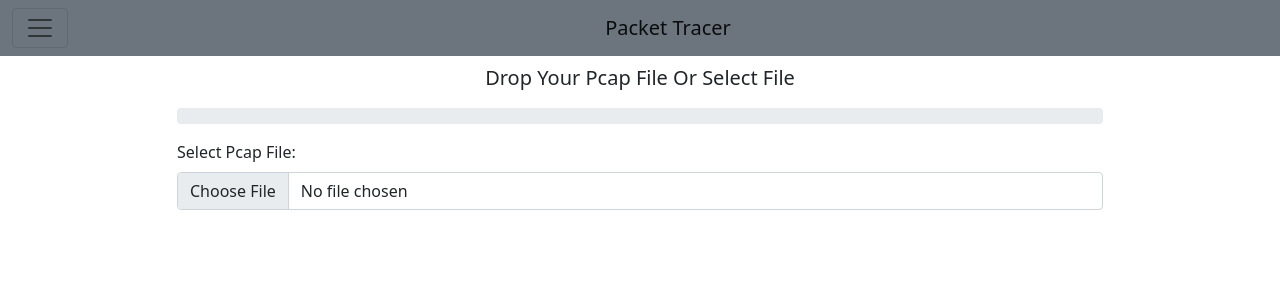
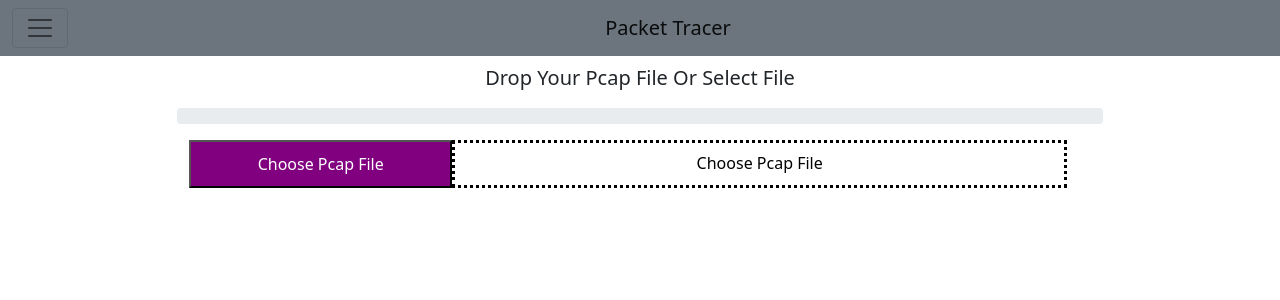
Before and after one commit to YadavGulshan/packet-analyzer, a Next.js app: page / in a window 1280 px wide. Shown: the top 300 px of the page. Built offline with nearby package versions, Linux system fonts and the light colour scheme.

Commit message:
Improved File Selection and DropBox and Use nextjs Api to handle post for Process Loading Bar

```diff
--- a/components/DropFile.tsx
+++ b/components/DropFile.tsx
@@ -4,22 +4,39 @@ import { Fragment } from 'react';
 import { useUploadForm } from './hooks';
 import Dropzone from 'react-dropzone';
 import { ProgressBar, Button, Form } from 'react-bootstrap';
+import { text } from 'stream/consumers';
 export const DropFile = () => {
   const fileTypes = ['Pcap'];
   const [file, setFile] = useState(null);
   const handleDrop = acceptedFiles => {
-    // setFile(acceptedFiles.map(file => file.name));
-    setFile(file => acceptedFiles);
-    handleSubmit();
+    if (acceptedFiles[0].name.split('.').pop() == 'pcap') {
+      // setFile(acceptedFiles.map(file => file.name));
+      setFile(file => acceptedFiles);
+      let labelFileName = document.getElementById('labelFileName');
+      // labelFileName.setAttribute('value' , file)
+      labelFileName.innerHTML = acceptedFiles[0].name;
+      console.log(acceptedFiles[0].name.split('.').pop());
+      handleSubmit();
+    } else {
+      alert('Hello! I am an alert box!!');
+    }
   };
 
-  const { isLoading, isSuccess, uploadForm, progress } = useUploadForm(
-    'http://localhost:5000/post',
-  );
+  const { isLoading, isSuccess, uploadForm, progress } =
+    useUploadForm('/api/file');
 
   const handleSubmit = async () => {
     return await uploadForm(file);
   };
+
+  const handleSubmitEdut = event => {
+    // highlight-range{4}
+    event.preventDefault();
+    let element = document.getElementById('uploadFile');
+    element.click();
+  };
+
+  let fileInput = createRef;
 
   return (
     <div>
@@ -30,18 +47,55 @@ export const DropFile = () => {
         now={progress}
         label={`${progress}%`}
       />
-      <Form.Group controlId="formFile" className="mb-3">
-        <Form.Label>Select Pcap File:</Form.Label>
-        <Form.Control onChange={handleDrop} type="file" />
-      </Form.Group>
+      <div className="container">
+        <input
+          id="uploadFile"
+          type="file"
+          accept="application/vnd.tcpdump.pcap"
+          ref={fileInput}
+          onChange={e => handleDrop(e.target.files)}
+          style={{ display: 'none' }}
+        />
+        <div style={{ width: '100%' }} className="row class1">
+          <button
+            className="col-md-4"
+            onClick={handleSubmitEdut}
+            style={{
+              width: '30%',
+              height: '3rem',
+              fontSize: '1rem',
+              color: 'white',
+              backgroundColor: 'purple',
+            }}
+          >
+            Choose Pcap File
+          </button>
+          <label
+            id="labelFileName"
+            className="col-md-auto"
+            style={{
+              height: '3rem',
+              fontSize: '1rem',
+              color: 'black',
+              verticalAlign: 'middle',
+              position: 'relative',
+              width: '70%',
+              padding: '0.5rem 0px',
+              textAlign: 'center',
+              border: 'dotted 3px rgb(0, 0, 0)',
+            }}
+          >
+            Choose Pcap File
+          </label>
+        </div>
+      </div>
       <Dropzone
         noClick
         noKeyboard
-        onDrop={handleDrop}
-        accept="image/*"
-        minSize={1024}
+        onDropAccepted={handleDrop}
+        accept={'application/vnd.tcpdump.pcap'}
+        minSize={0}
         maxSize={3072000}
-        maxFiles={1}
       >
         {({
           getRootProps,
@@ -55,7 +109,7 @@ export const DropFile = () => {
             : isDragReject
             ? 'reject'
             : '';
-          accept: 'file/pcap,file/pcap';
+          accept: 'application/vnd.tcpdump.pcap';
 
           return (
             <div
@@ -67,13 +121,14 @@ export const DropFile = () => {
                 {...getRootProps({
                   className: `${
                     isDragActive ? 'dropzoneIn' : 'dropzoneOut'
-                  } ${additionalClass}`,
+                  } ${additionalClass} ${isDragAccept && 'dropzoneAccept'}
+                  ${isDragReject && 'dropzoneReject'}`,
                 })}
               >
-                {isDragActive ? (
+                {isDragActive && isDragAccept ? (
                   <p>Drag And Drop Pcap, or click to select files 📂</p>
                 ) : (
-                  ''
+                  'Wrong File 📂'
                 )}
               </div>
             </div>
--- a/package.json
+++ b/package.json
@@ -22,6 +22,7 @@
     "next-compose-plugins": "^2.2.1",
     "next-fonts": "^1.5.1",
     "next-images": "^1.8.4",
+    "nextjs-cors": "^2.1.0",
     "react": "17.0.2",
     "react-bootstrap": "^2.2.1",
     "react-dom": "17.0.2",
--- /dev/null
+++ b/pages/api/file.tsx
@@ -0,0 +1,12 @@
+export default async function sendEmail(req, res) {
+  console.log(req.method);
+  if (req.method === 'POST') {
+    return res.status(200).json({
+      message: 'This is in post',
+    });
+  } else {
+    return res.status(200).json({
+      message: 'This is not a post',
+    });
+  }
+}
--- a/pages/api/hello.tsx
+++ /dev/null
@@ -1,14 +0,0 @@
-// Next.js API route support: https://nextjs.org/docs/api-routes/introduction
-
-export default function handler(
-  req: any,
-  res: {
-    status: (arg0: number) => {
-      (): any;
-      new (): any;
-      json: { (arg0: { name: string }): void; new (): any };
-    };
-  },
-) {
-  res.status(200).json({ name: 'John Doe' });
-}
--- a/styles/globals.css
+++ b/styles/globals.css
@@ -46,16 +46,35 @@ a {
 .dropzoneIn {
   width: 100%;
   height: 100%;
-  background:rgba(85, 41, 41, 0.5);
   display: flex;
   align-items: center;
   justify-content: center;
   text-align: center;
   cursor: default !important;
-  border: dotted 3px rgb(0, 0, 0);
 }
 
 ._title1 {
   text-align: center;
   padding: 10px;
 }
+
+.dropzoneReject {
+  border: 2px dashed rgb(255, 0, 0);
+  background:rgba(201, 119, 119, 0.5);
+}.dropzoneAccept {
+  border: 2px dashed rgb(21, 255, 0);
+  background:rgba(157, 209, 98, 0.5);
+}
+
+
+.label_pcap {
+  height: 3rem;
+  font-size: 1rem;
+  color: black;
+  vertical-align: middle;
+  box-sizing: border-box;
+  width: 100%;
+  padding: 0.5rem 0px;
+  text-align:center;
+  border: dotted 3px rgb(0, 0, 0);
+}
```
Also changed, not shown: 2 other files (tests, documents, lock files or other folders).
